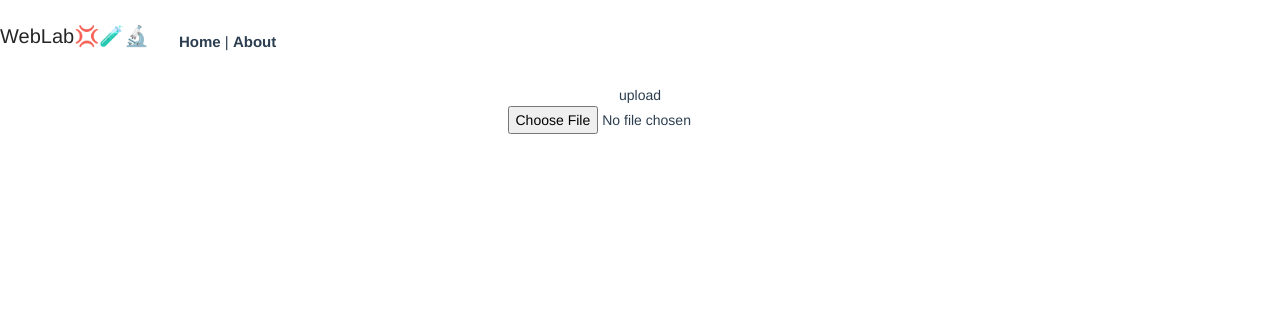
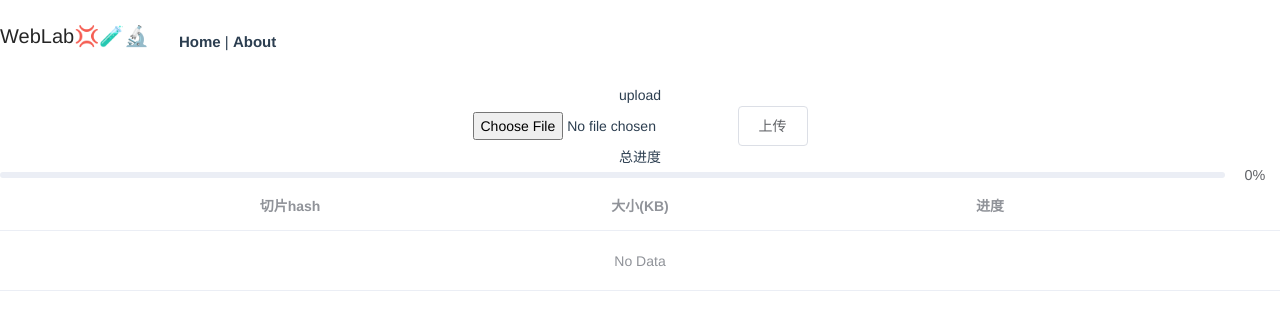
Before and after one commit to zyascend/lab-vue3, a Vue app: page /upload in a window 1280 px wide. Shown: the top 330 px of the page. Built offline with nearby package versions, Linux system fonts and the light colour scheme.

Commit message:
添加上传进度

```diff
--- a/src/main.ts
+++ b/src/main.ts
@@ -2,7 +2,11 @@ import { createApp } from 'vue'
 import App from './App.vue'
 import router from './router'
 import store from './store'
-import { ElButton, ElButtonGroup, ElForm, ElFormItem, ElInput, ElRadio, ElRadioGroup } from 'element-plus'
+import {
+  ElButton, ElButtonGroup, ElForm, ElFormItem,
+  ElInput, ElRadio, ElRadioGroup,
+  ElTableColumn, ElTable, ElProgress
+} from 'element-plus'
 import 'element-plus/lib/theme-chalk/index.css'
 
 const app = createApp(App)
@@ -13,4 +17,7 @@ app.component(ElFormItem.name, ElFormItem)
 app.component(ElInput.name, ElInput)
 app.component(ElRadio.name, ElRadio)
 app.component(ElRadioGroup.name, ElRadioGroup)
+app.component(ElTableColumn.name, ElTableColumn)
+app.component(ElTable.name, ElTable)
+app.component(ElProgress.name, ElProgress)
 app.use(store).use(router).mount('#app')
--- a/src/views/UploadView.vue
+++ b/src/views/UploadView.vue
@@ -2,6 +2,31 @@
   <div class='container'>
     <upload></upload>
     <input type="file" @change="handleFileChange">
+    <el-button @click="handleUpload">上传</el-button>
+    <div>
+      <div>总进度</div>
+      <el-progress :percentage="uploadPercentage"></el-progress>
+    </div>
+    <el-table :data="chunks">
+      <el-table-column
+        prop="hash"
+        label="切片hash"
+        align="center"
+      ></el-table-column>
+      <el-table-column label="大小(KB)" align="center" width="120">
+        <template v-slot="{ row }">
+          {{ row.kbSize }}
+        </template>
+      </el-table-column>
+      <el-table-column label="进度" align="center">
+        <template v-slot="{ row }">
+          <el-progress
+            :percentage="row.progress"
+            color="#909399"
+          ></el-progress>
+        </template>
+      </el-table-column>
+    </el-table>
   </div>
 </template>
 <script lang='ts'>
@@ -25,7 +50,8 @@ interface ChunkData {
   hash: string,
   chunk: Blob,
   progress: number,
-  size: number
+  size: number,
+  kbSize: number
 }
 
 const CHUNK_SIZE = 10 * 1024 * 1024 // 切片大小
@@ -63,7 +89,8 @@ export default defineComponent({
           chunk: f,
           hash: `${filename}-${index}`,
           progress: 0,
-          size: f.size
+          size: f.size,
+          kbSize: Number((f.size / 1024).toFixed(0))
         })
         curSize += size
         index++
@@ -91,6 +118,7 @@ export default defineComponent({
       await request({
         url: 'http://localhost:3000/merge',
         data: JSON.stringify({
+          size: CHUNK_SIZE,
           filename: data.file[0].name
         }),
         method: 'post',
@@ -103,6 +131,8 @@ export default defineComponent({
 
     const getProgressHandlder = (index: number) => {
       return (ev: ProgressEvent) => {
+        console.log(index, 'getProgressHandlder')
+        console.log(String((ev.loaded / ev.total) * 100))
         data.chunks[index].progress = parseInt(String((ev.loaded / ev.total) * 100))
       }
     }
@@ -122,7 +152,9 @@ export default defineComponent({
         onProgress: getProgressHandlder(index)
       }))
       await Promise.all(reqList)
-      await notifyMerge()
+      setTimeout(async () => {
+        await notifyMerge()
+      }, 30000)
     }
 
     const handleFileChange = (e: Event) => {
```
